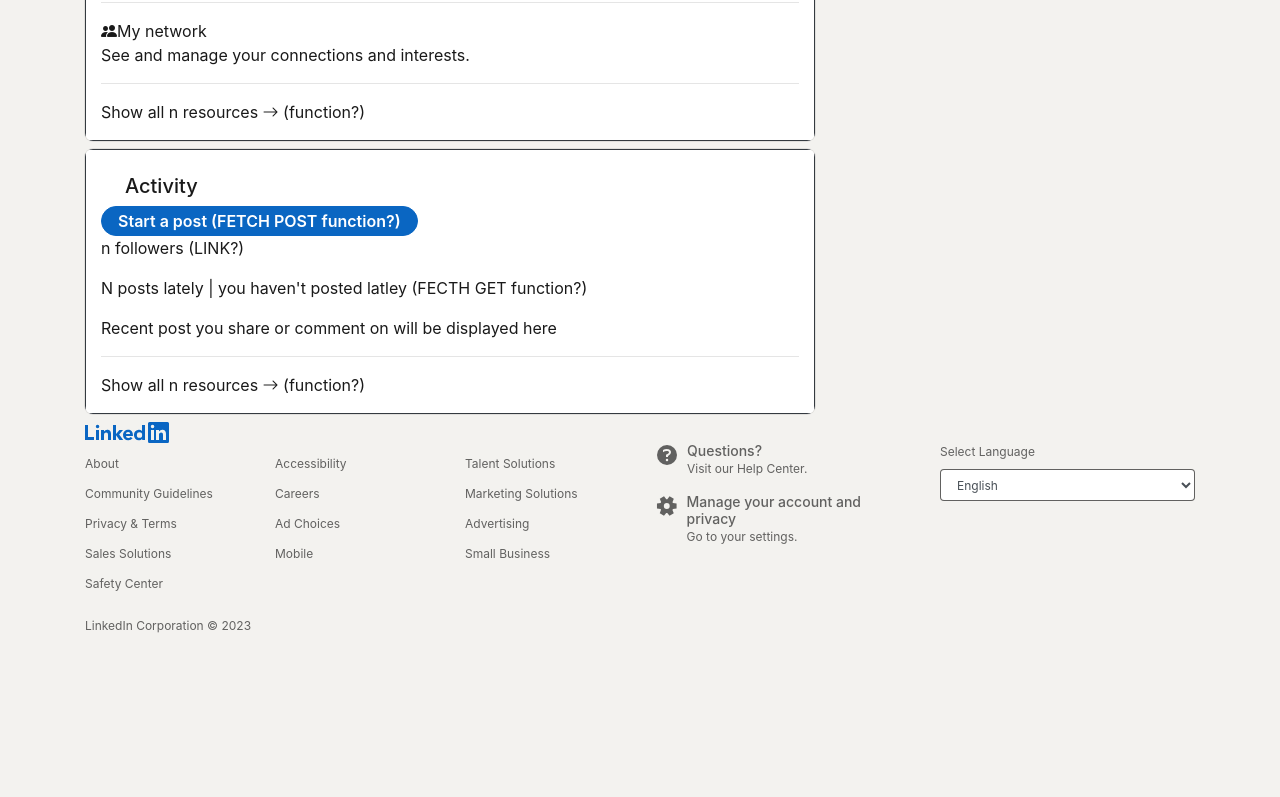
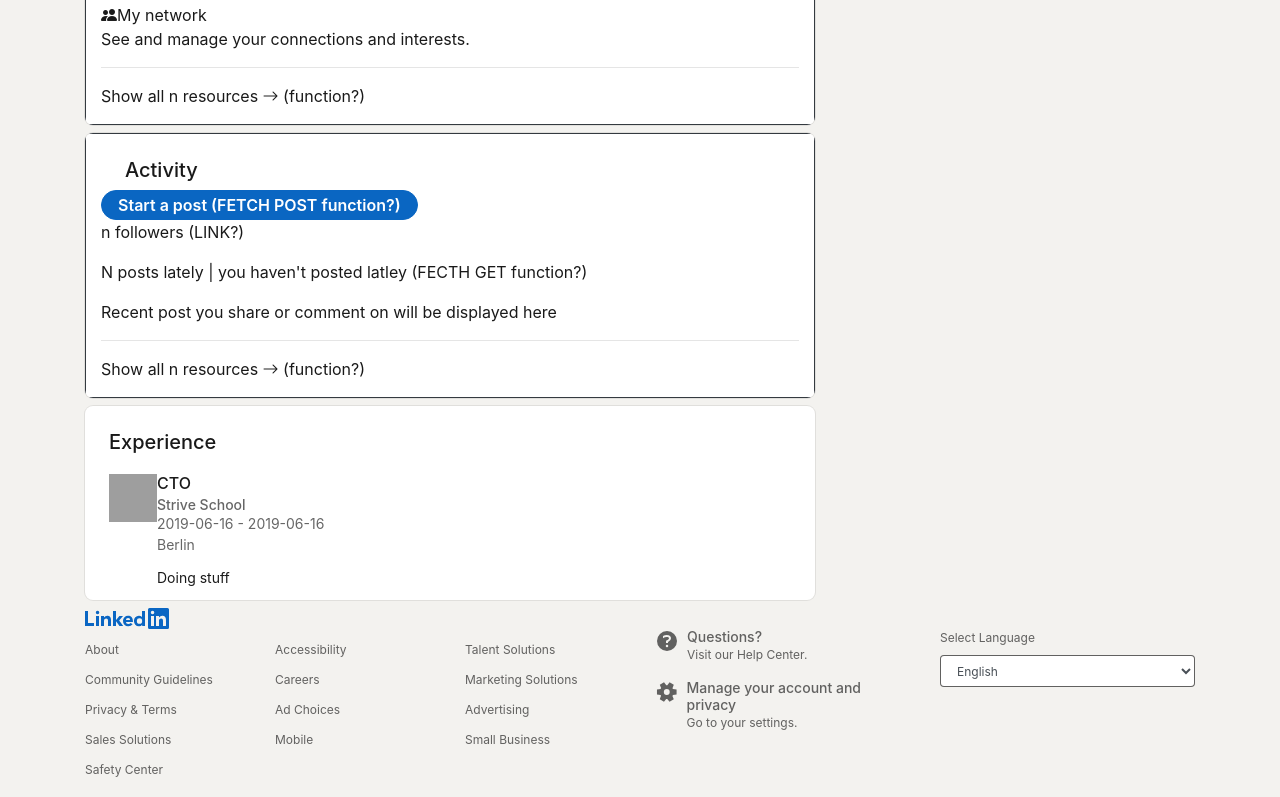
Before and after one commit to pappkartoni/U3-BW-Linkedin, a React (Create React App) app: page /profile in a window 1280 px wide. Shown: the part 1435-2232 px from the top of the page. Before the commit the page ends 2070 px from the top, so only its background shows below. Built offline with nearby package versions, Linux system fonts and the light colour scheme; no server answers; grey boxes are pictures that could not be loaded; a web font is replaced by a local one.

Commit message:
resources container, action types

```diff
--- a/src/App.js
+++ b/src/App.js
@@ -11,6 +11,7 @@
 import Footer from "./components/Footer";
 import Sidebar from "./components/Sidebar";
 import ProfileComponent from "./components/ProfileComponent";
+import ExperiencesContainer from "./components/ExperiencesContainer";
 
 function App() {
   return (
@@ -25,6 +26,7 @@
               <AnalyticsComponent />
               <ResourcesComponent />
               <ActivityComponent />
+              <ExperiencesContainer />
             </Col>
             <Col md={4}>
               <Sidebar />
--- a/src/assets/css/style.css
+++ b/src/assets/css/style.css
@@ -234,6 +234,33 @@
   margin-right: 8px;
 }
 
+.experience {
+  padding: 12px 24px;
+  font-size: 14px;
+}
+
+.experience img {
+  width: 48px;
+  height: 48px;
+}
+
+.experience span {
+  color: rgba(0, 0, 0, 0.6);
+}
+
+.experience p {
+  margin-top: 12px;
+  margin-bottom: 0;
+}
+
+.experience h3 {
+  margin-bottom: 3px;
+}
+
+.experience h4 {
+  margin-bottom: 0;
+}
+
 /* __________________________________Profile Component Styles */
 .btn-primary {
   background-color: var(--main-blue-color) !important;
--- /dev/null
+++ b/src/components/ExperienceTile.jsx
@@ -0,0 +1,19 @@
+const ExperienceTile = (props) => {
+    return (
+        <div className="experience d-flex">
+            <div>
+                <img src={props.exp.image} alt={props.exp.company} />
+            </div>
+            <div className="d-flex flex-column">
+                <h3>{props.exp.role}</h3>
+                <h4>{props.exp.company}</h4>
+                <span>{props.exp.startDate} - {props.exp.endDate}</span>
+                <span>{props.exp.area}</span>
+                <p>{props.exp.description}</p>
+            </div>
+        </div>
+    )
+
+}
+
+export default ExperienceTile
--- /dev/null
+++ b/src/components/ExperiencesContainer.jsx
@@ -0,0 +1,31 @@
+import { useDispatch, useSelector } from "react-redux"
+import ExperienceTile from "./ExperienceTile"
+
+const ExperiencesContainer = () => {
+    const dispatch = useDispatch()
+    const experiences = [{
+        "_id": "5d925e677360c41e0046d1f5",  			// server generated
+        "role": "CTO",
+        "company": "Strive School",
+        "startDate": "2019-06-16",
+        "endDate": "2019-06-16", 									// could be null
+        "description": "Doing stuff",
+        "area": "Berlin",
+        "username": "admin",  										// server generated
+        "createdAt": "2019-09-30T19:58:31.019Z",  // server generated
+        "updatedAt": "2019-09-30T19:58:31.019Z",  // server generated
+        "__v": 0,  																// server generated
+        "image": "https://media.licdn.com/dms/image/C4E0BAQHYgix-Ynux1A/company-logo_100_100/0/1646830188434?e=1684972800&v=beta&t=YUs_d7vC1ildfbWq1pVcQg9coz_7be4zzoPvUKyam4w" 															// server generated on upload
+    }]
+
+    return (
+        <section>
+            <h2>Experience</h2>
+            {experiences.length > 0 && experiences.map((exp) => (
+                <ExperienceTile key={exp._id} exp={exp} />
+            ))}
+        </section>
+    )
+}
+
+export default ExperiencesContainer
--- a/src/components/SuggestedComponent.jsx
+++ b/src/components/SuggestedComponent.jsx
@@ -30,14 +30,14 @@
           <h4 className="suggested-title-level-title">
             Intermediate(function?)
           </h4>
-          <p>
+          <div>
             <div>
               <div className="progress-bar">
                 <div></div>
               </div>
               <span>5/7 (function?)</span>
             </div>
-          </p>
+          </div>
           <p>
             Complete i steps to achieve <span>All Star (function?)</span>
           </p>
--- a/src/redux/actions/index.js
+++ b/src/redux/actions/index.js
@@ -10,7 +10,13 @@
 export const FETCH_PROFILE = "GET_PROFILE";
 export const FETCH_PROFILE_LOADING = "FETCH_PROFILE_LOADING";
 export const FETCH_PROFILE_ERROR = "FETCH_PROFILE_ERROR";
+
 export const GET_ALL_PROFILES = "GET_ALL_PROFILES"
+
+export const GET_ALL_EXPERIENCES = "GET_ALL_EXPERIENCES"
+export const CREATE_EXPERIENCE = "CREATE_EXPERIENCE"
+export const UPDATE_EXPERIENCE = "UPDATE_EXPERIENCE"
+export const DELETE_EXPERIENCE = "DELETE_EXPERIENCE"
 
 export const fetchOwnProfile = () => {
   return async (dispatch, getState) => {
```
